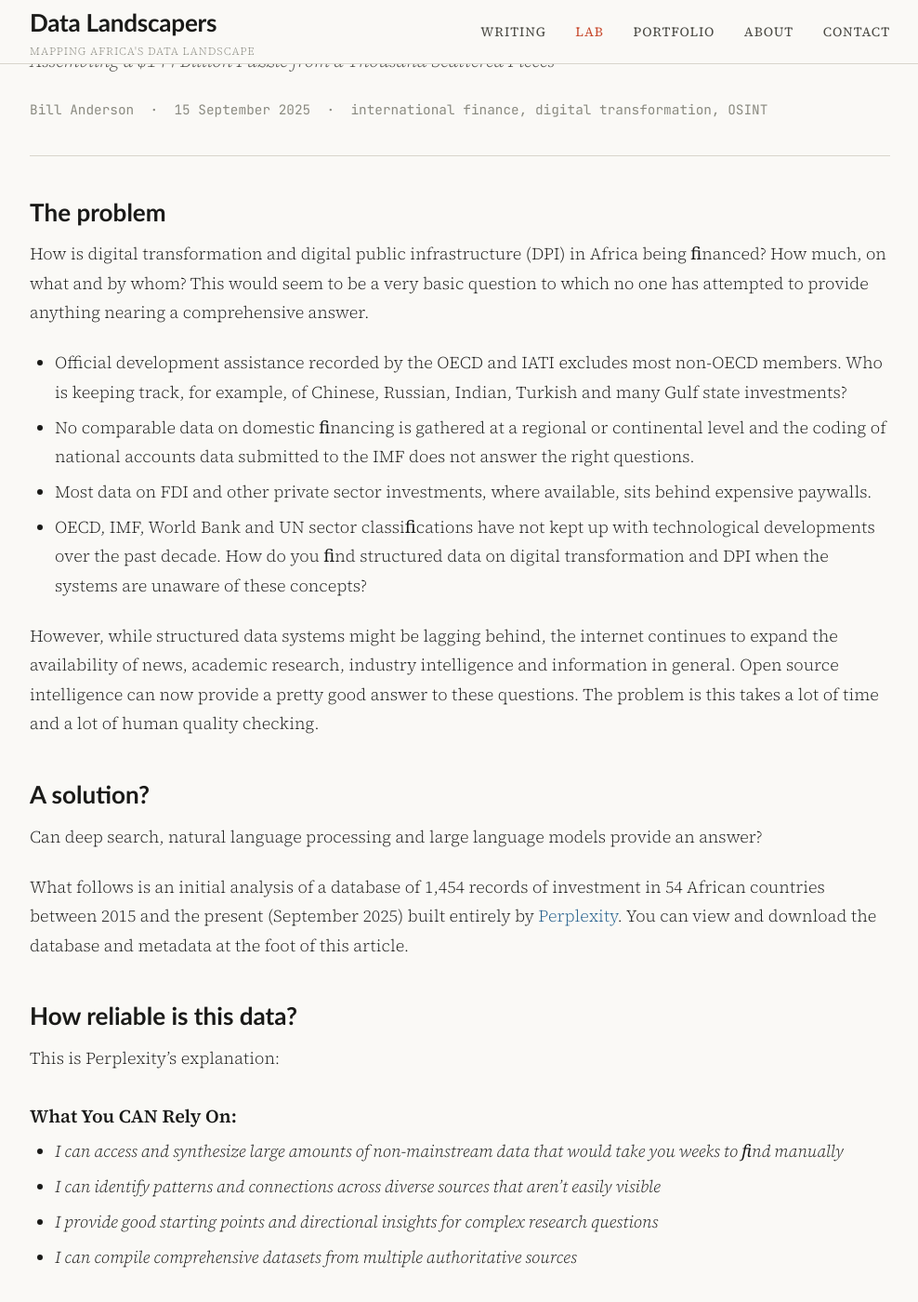
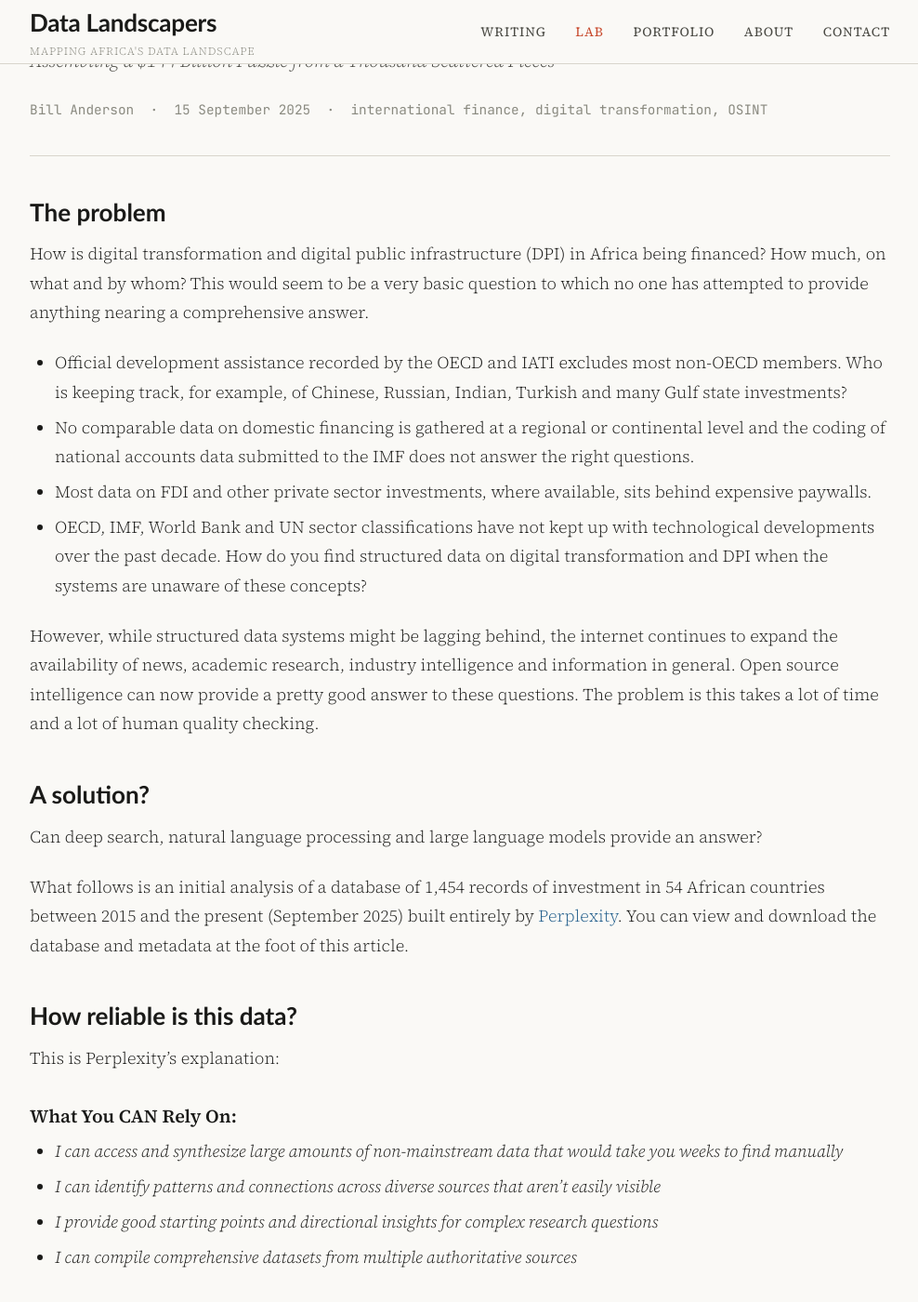
Before and after one commit to data-landscapers/data-landscapers.github.io, a Jekyll site: the page built from _lab/2025-09-15-who-pays-for-dt.md, in a window 1280 px wide and 1400 px high, scrolled down 333 px. Shown: the whole window at 93% size, without its empty margins (145-1133 px from the left). Built offline with Jekyll 4.4.1, drawn with Linux system fonts in a browser that asks for light colours; some of the changed text lies outside the part shown.

Commit message:
Update 2025-09-15-who-pays-for-dt.md

```diff
--- a/_lab/2025-09-15-who-pays-for-dt.md
+++ b/_lab/2025-09-15-who-pays-for-dt.md
@@ -13,12 +13,12 @@ permalink: /lab/2025/09/15/who-pays-for-dt/
 
 ## The problem
 
-How is digital transformation and digital public infrastructure (DPI) in Africa being ﬁnanced? How much, on what and by whom? This would seem to be a very basic question to which no one has attempted to provide anything nearing a comprehensive answer.
+How is digital transformation and digital public infrastructure (DPI) in Africa being financed? How much, on what and by whom? This would seem to be a very basic question to which no one has attempted to provide anything nearing a comprehensive answer.
 
 -   Official development assistance recorded by the OECD and IATI excludes most non-OECD members. Who is keeping track, for example, of Chinese, Russian, Indian, Turkish and many Gulf state investments?
--   No comparable data on domestic ﬁnancing is gathered at a regional or continental level and the coding of national accounts data submitted to the IMF does not answer the right questions.
+-   No comparable data on domestic financing is gathered at a regional or continental level and the coding of national accounts data submitted to the IMF does not answer the right questions.
 -   Most data on FDI and other private sector investments, where available, sits behind expensive paywalls.
--   OECD, IMF, World Bank and UN sector classiﬁcations have not kept up with technological developments over the past decade. How do you ﬁnd structured data on digital transformation and DPI when the systems are unaware of these concepts?
+-   OECD, IMF, World Bank and UN sector classifications have not kept up with technological developments over the past decade. How do you find structured data on digital transformation and DPI when the systems are unaware of these concepts?
 
 However, while structured data systems might be lagging behind, the internet continues to expand the availability of news, academic research, industry intelligence and information in general. Open source intelligence can now provide a pretty good answer to these questions. The problem is this takes a lot of time and a lot of human quality checking.
 
@@ -34,23 +34,23 @@ This is Perplexity’s explanation:
 
 ### What You CAN Rely On:
 
--   *I can access and synthesize large amounts of non-mainstream data that would take you weeks to ﬁnd manually*
+-   *I can access and synthesize large amounts of non-mainstream data that would take you weeks to find manually*
 -   *I can identify patterns and connections across diverse sources that aren't easily visible*
 -   *I provide good starting points and directional insights for complex research questions*
 -   *I can compile comprehensive datasets from multiple authoritative sources*
 
 ### What You CANNOT Fully Rely On:
 
--   *Perfect accuracy of every data point without your own veriﬁcation*
--   *My ability to assess source credibility with the same expertise you have in your ﬁeld*
+-   *Perfect accuracy of every data point without your own verification*
+-   *My ability to assess source credibility with the same expertise you have in your field*
 -   *Complex geopolitical interpretations that require deep contextual knowledge*
 -   *URLs remaining accessible or sources being exactly as represented*
 
 ### Recommendation for Your Research Approach
 
--   *Use my capabilities as a research accelerator and pattern detector, not as a ﬁnal authority.*
+-   *Use my capabilities as a research accelerator and pattern detector, not as a final authority.*
 
-As I summarise initial ﬁndings I’m going to describe the data as I ﬁnd it and will not continually repeat disclaimers and make excuses for inaccuracies. This is the starting point in an exercise that will hopefully improve with experience. The intention moving forward is to ﬁne tune the training methodology rather than ﬁx the data manually.
+As I summarise initial findings I’m going to describe the data as I find it and will not continually repeat disclaimers and make excuses for inaccuracies. This is the starting point in an exercise that will hopefully improve with experience. The intention moving forward is to fine tune the training methodology rather than fix the data manually.
 
 ## Some results
 
@@ -148,7 +148,7 @@ OECD countries account for less than 40% of bilateral investments, but the pictu
 </div>
 
 
-You will be hard-pressed to ﬁnd another comparable list of top investors as this …
+You will be hard-pressed to find another comparable list of top investors as this …
 
 <figure style="width: 70%; margin: 1.5rem auto;">
   <img src="/assets/uploads/dpi-financing-v1-14.png">
@@ -166,7 +166,7 @@ You will be hard-pressed to ﬁnd another comparable list of top investors as th
 
 -   Do a deep dive into a number of countries to manually verify results.
 -   Identify glaring inaccuracies and engage with Perplexity to understand the errors in its logic.
--   Manually recode the “DPI/DT General” classiﬁcations and devise instructions for Perplexity to reﬂect this recoding.
+-   Manually recode the “DPI/DT General” classifications and devise instructions for Perplexity to reflect this recoding.
 -   Rerun the exercise for selected countries and check manually for improvements.
 -   Rebuild the entire database.
 
```
Also changed, not shown: other parts of _lab/2025-09-15-who-pays-for-dt.md (+1 -1 lines).
